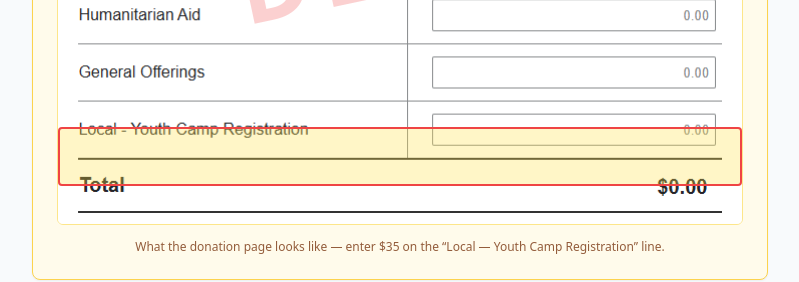
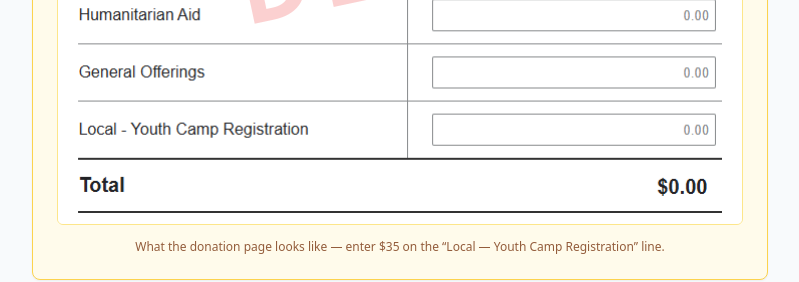
Before and after one commit to hblaylock1/nyssa-youth, a Next.js app: page / in a window 1280 px wide. Shown: the part 3080-3362 px from the top of the page, without its empty margins (240-1039 px from the left). Built offline with nearby package versions, Linux system fonts and the light colour scheme.

Commit message:
Drop the highlight box on the donation example, keep DEMO watermark
https://claude.ai/code/session_0179CnwWT8pFHFabgQ3GeQQE

```diff
--- a/app/_components/RegistrationForm.tsx
+++ b/app/_components/RegistrationForm.tsx
@@ -240,12 +240,6 @@ export default function RegistrationForm({ wards, sizes }: Props) {
               alt="Donation page with $35 entered on the Local — Youth Camp Registration line"
               className="block w-full"
             />
-            {/* Highlight on the "Local — Youth Camp Registration" row */}
-            <div
-              className="pointer-events-none absolute left-0 right-0 rounded border-2 border-red-500 bg-yellow-300/30"
-              style={{ top: "82%", height: "11%" }}
-              aria-hidden
-            />
             {/* DEMO watermark */}
             <div
               className="pointer-events-none absolute inset-0 flex items-center justify-center"
```
